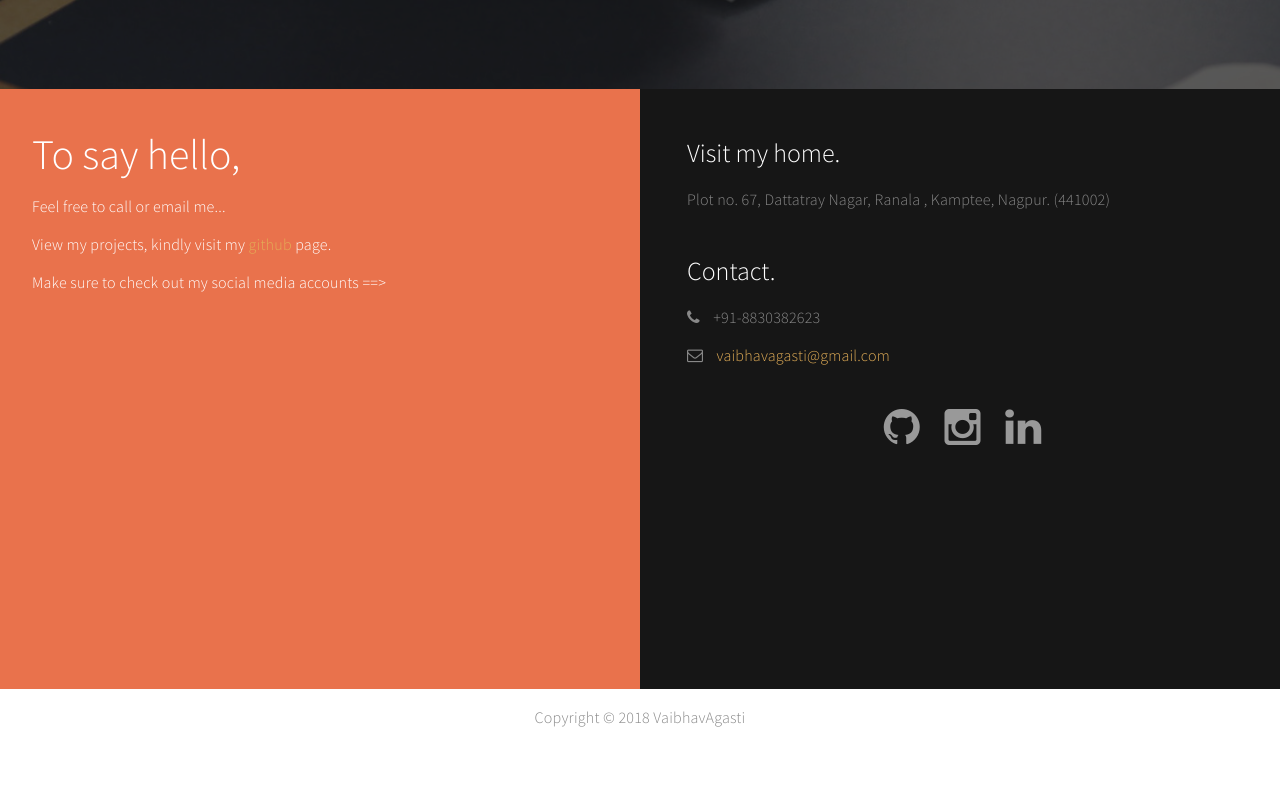
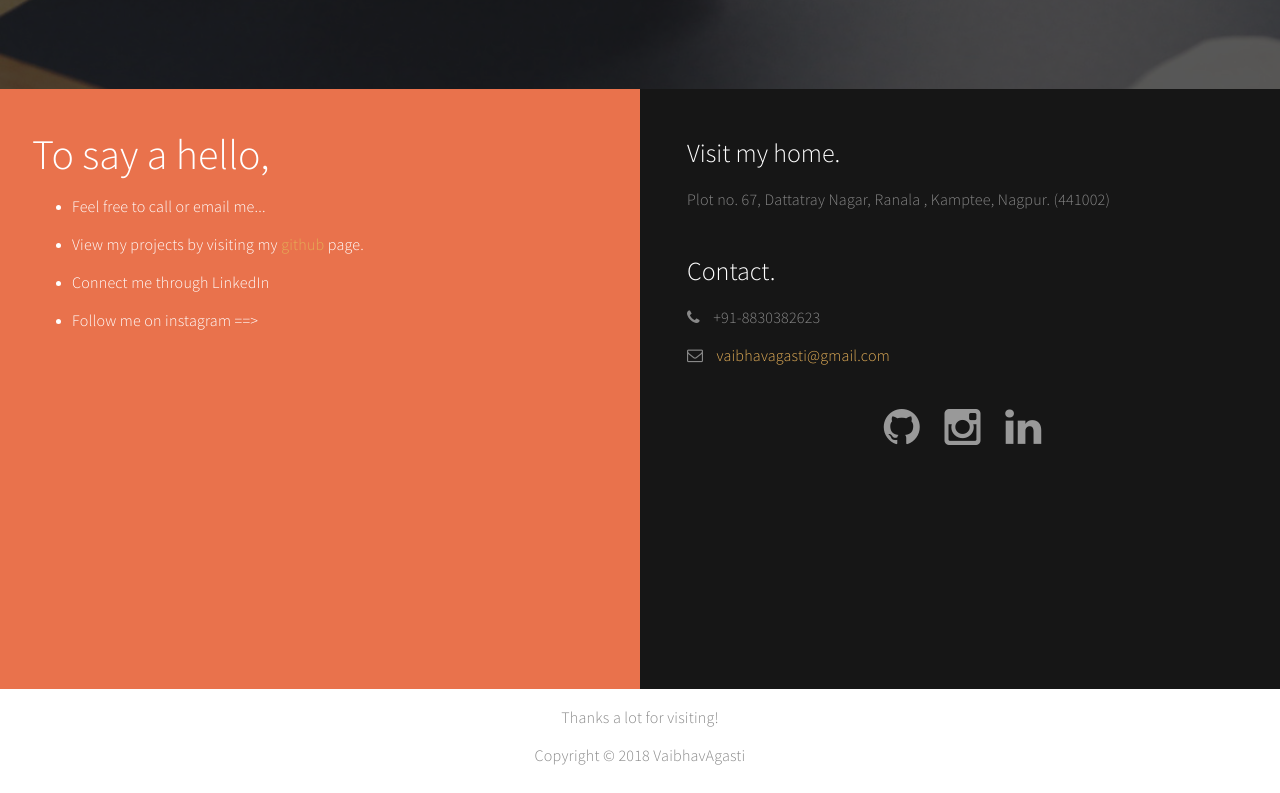
Before and after one commit to vaibhav3198/vaibhav3198.github.io, a plain HTML site: page index.html in a window 1280 px wide. Shown: the part 2286-3079 px from the top of the page. Before the commit the page ends 3041 px from the top, so only its background shows below. Drawn offline with Linux system fonts and the light colour scheme.

Commit message:
Index update

```diff
--- a/index.html
+++ b/index.html
@@ -265,10 +265,17 @@ http://www.templatemo.com/tm-498-stimulus
                <div class="col-md-6 col-sm-12">
                     <div class="contact-form">
                          <div class="wow fadeInUp section-title" data-wow-delay="0.2s">
-                              <h1 class="color-white">To say hello,</h1>
-                              <p class="color-white">Feel free to call or email me...</p>
-                              <p class="color-white">View my projects, kindly visit my <a href="https://github.com/vaibhav3198/" color="black">github</a> page.</p>
-                              <p class="color-white">Make sure to check out my social media accounts ==></p>
+                              <h1 class="color-white">To say a hello,</h1>
+                              <ul>
+                                <li class="color-white"><p class="color-white">Feel free to call or email me...</p></li>
+                                <li class="color-white"><p class="color-white">View my projects by visiting  my <a href="https://github.com/vaibhav3198/" color="black">github</a> page.</p></li>
+                                <li class="color-white"><p class="color-white">Connect me through LinkedIn</p></li>
+                                <li class="color-white"><p class="color-white">Follow me on instagram ==></p></li>
+                              </ul>
+
+
+
+
 
                          </div>
 
@@ -313,6 +320,7 @@ http://www.templatemo.com/tm-498-stimulus
 
                <div class="col-md-12 col-sm-12">
                     <div class="wow fadeInUp footer-copyright" data-wow-delay="1.8s">
+                      <p>Thanks a lot for visiting!</p>
                          <p>Copyright &copy; 2018 VaibhavAgasti
 
                     </p>
```
